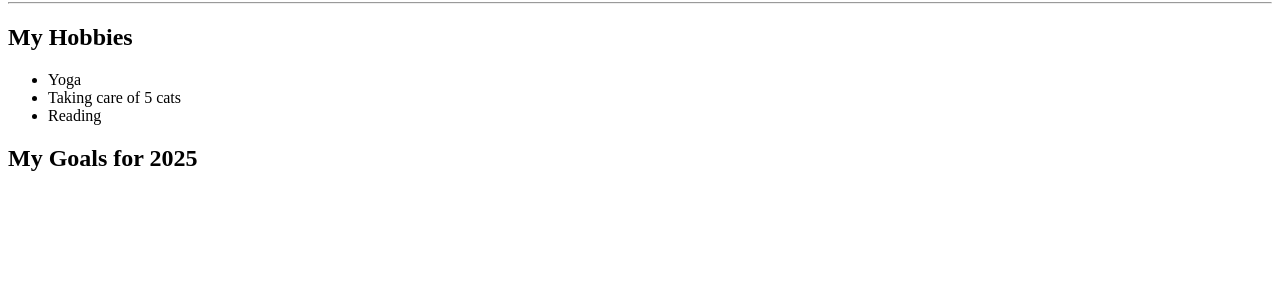
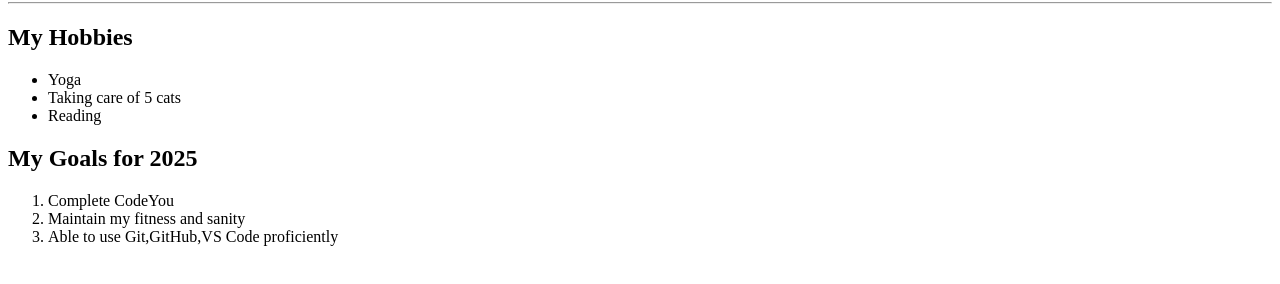
Before and after one commit to nshaar01/Wk3AboutMe, a plain HTML site: page index.html in a window 1280 px wide. Shown: the part 78-362 px from the top of the page. Drawn offline with Linux system fonts and the light colour scheme.

Commit message:
Added goals for 2025

```diff
--- a/index.html
+++ b/index.html
@@ -15,7 +15,11 @@
         <li> Reading </li>
     </ul>
     <h2> My Goals for 2025</h2>
-
+    <ol>
+        <li> Complete CodeYou </li>
+        <li> Maintain my fitness and sanity </li>
+        <li> Able to use Git,GitHub,VS Code proficiently </li>
+    </ol>
 
 
 </body>
```
